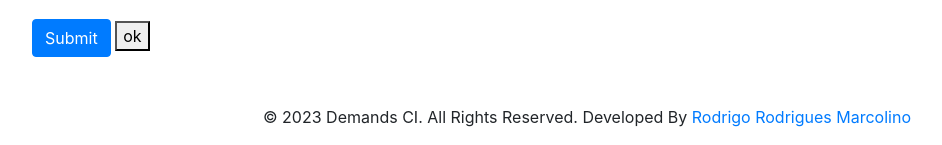
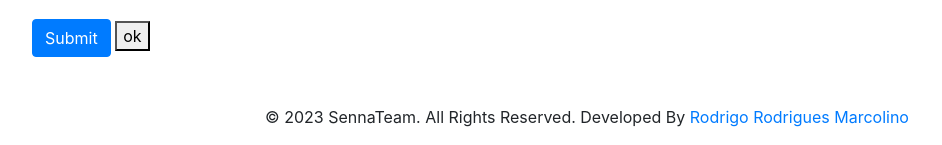
Before and after one commit to DigoRM/BodyHealthCoach, a Django app: page /edit_profile/ in a window 1280 px wide. Shown: the part 962-1107 px from the top of the page, without its empty margins (53-995 px from the left). Run offline with Django 4.2, Linux system fonts and the light colour scheme; a user stored in the database is signed in; data comes from the database, SQL or seed files in the repository; some libraries are stand-ins or nearby versions.

Commit message:
Update base.html

```diff
--- a/accounts/templates/base.html
+++ b/accounts/templates/base.html
@@ -129,7 +129,7 @@
                 <div class="col-lg-12 col-md-12 col-sm-12 col-xs-12">
                     <div class="copyright-inner">
                         <div class="copy-right">
-                            <p>© 2023 Demands CI. All Rights Reserved. Developed By <a href="https://www.linkedin.com/in/rodrigo-rodrigues-marcolino-aa1a3617a/">Rodrigo Rodrigues Marcolino</a>
+                            <p>© 2023 SennaTeam. All Rights Reserved. Developed By <a href="https://www.linkedin.com/in/rodrigo-rodrigues-marcolino-aa1a3617a/">Rodrigo Rodrigues Marcolino</a>
                             </p>
                         </div>
                     </div>
```
